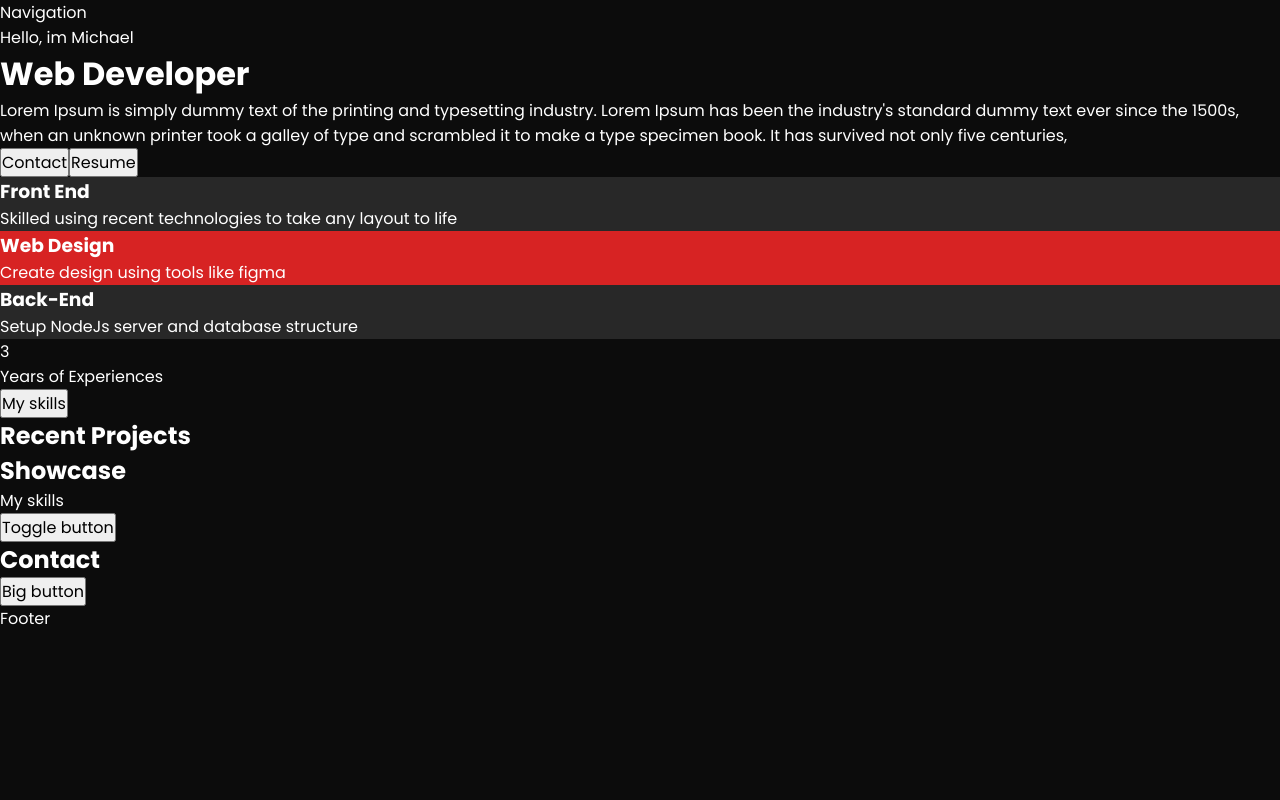
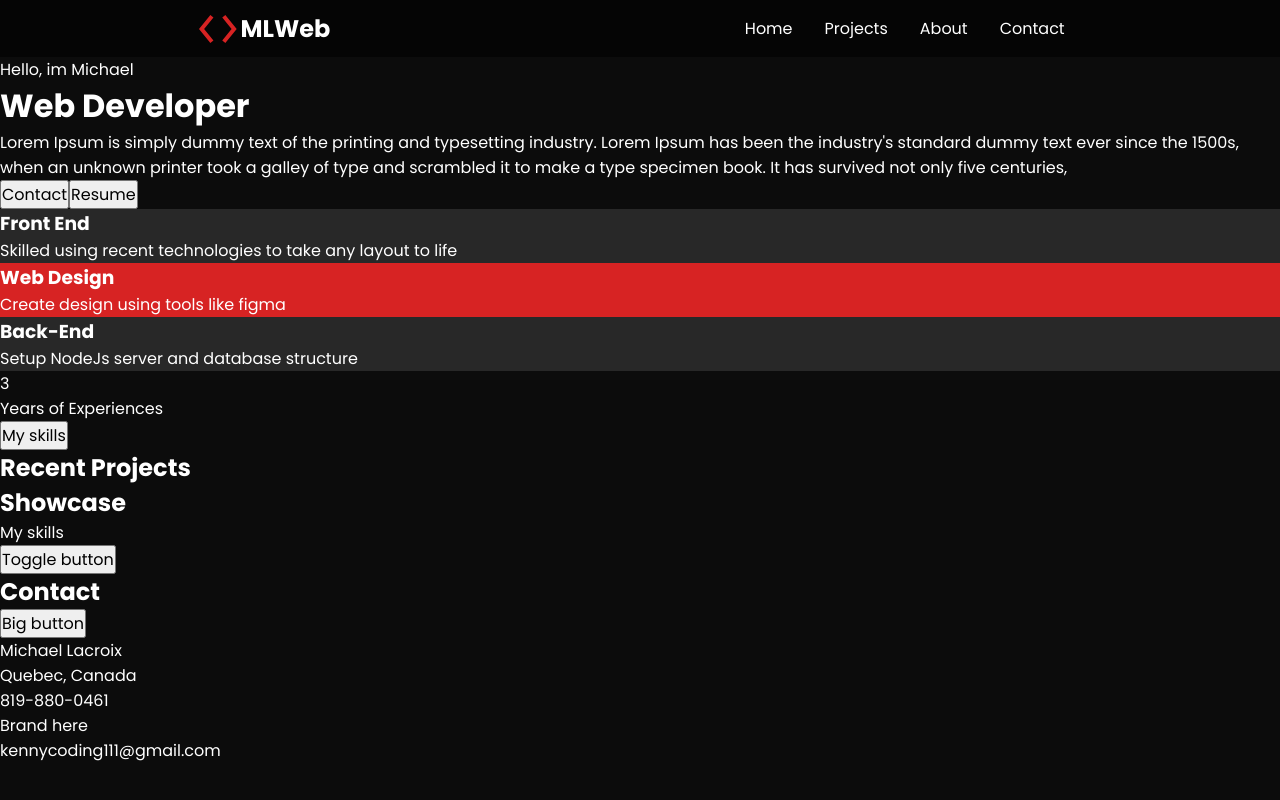
Before and after one commit to mlcoding111/Modern-Portfolio, a React (Create React App) app: page / in a window 1280 px wide. Built offline with nearby package versions, Linux system fonts and the light colour scheme.

Commit message:
Updated Navigation basic layout styles

```diff
--- a/src/containers/Footer/index.jsx
+++ b/src/containers/Footer/index.jsx
@@ -1,9 +1,27 @@
 import React from 'react'
+import styled from 'styled-components'
 
 function Footer() {
   return (
-    <div>Footer</div>
+    <FooterWrap>
+      <ul>
+        <li>Michael Lacroix</li>
+        <li>Quebec, Canada</li>
+        <li>819-880-0461</li>
+      </ul>
+
+      <div className="brand">
+        Brand here
+      </div>
+
+      <div>kennycoding111@gmail.com</div>
+    </FooterWrap>
   )
 }
 
 export default Footer
+
+
+export const FooterWrap = styled.footer`
+
+`
--- a/src/containers/Navigation/index.jsx
+++ b/src/containers/Navigation/index.jsx
@@ -1,9 +1,59 @@
 import React from 'react'
+import styled from 'styled-components'
 
 function Navigation() {
   return (
-    <div>Navigation</div>
+    <NavigationWrap>
+      <div className="brand">
+        <svg width="38" height="28" viewBox="0 0 38 28" fill="none" xmlns="http://www.w3.org/2000/svg">
+          <path d="M11.3554 27.9454L0 14.0414L11.3501 0.00280762L14.4423 2.49867L5.12101 14.0282L14.4343 25.4311L11.3554 27.9454Z" fill="#D72323"/>
+          <path d="M26.349 27.9453L23.2595 25.4468L32.5781 13.9172L23.2648 2.51434L26.3437 0L37.6991 13.904L26.349 27.9453Z" fill="#D72323"/>
+        </svg>
+
+        <h1>MLWeb</h1>
+      </div>
+      <PrimaryNav>
+        <li>Home</li>
+        <li>Projects</li>
+        <li>About</li>
+        <li>Contact</li>
+      </PrimaryNav>
+    </NavigationWrap>
   )
 }
 
 export default Navigation
+
+export const NavigationWrap = styled.nav`
+    display: flex;
+    justify-content: space-around;
+    align-items: center;
+    background: rgba(0, 0, 0, 0.62);
+
+    .brand{
+      display: flex;
+      align-items: center;
+    }
+
+    .brand svg{
+      margin-right: .2rem;
+    }
+
+    > * {
+      display: inherit;
+    }
+`
+
+export const PrimaryNav = styled.ul`
+  list-style: none;
+
+  > * {
+    padding: 1rem;
+  }
+
+  > *:hover {
+    padding: 1rem;
+    background: ${props => props.theme.secondary};
+    cursor: pointer;
+  }
+`
```
Also changed, not shown: src/containers/Navigation/code.svg (added).
